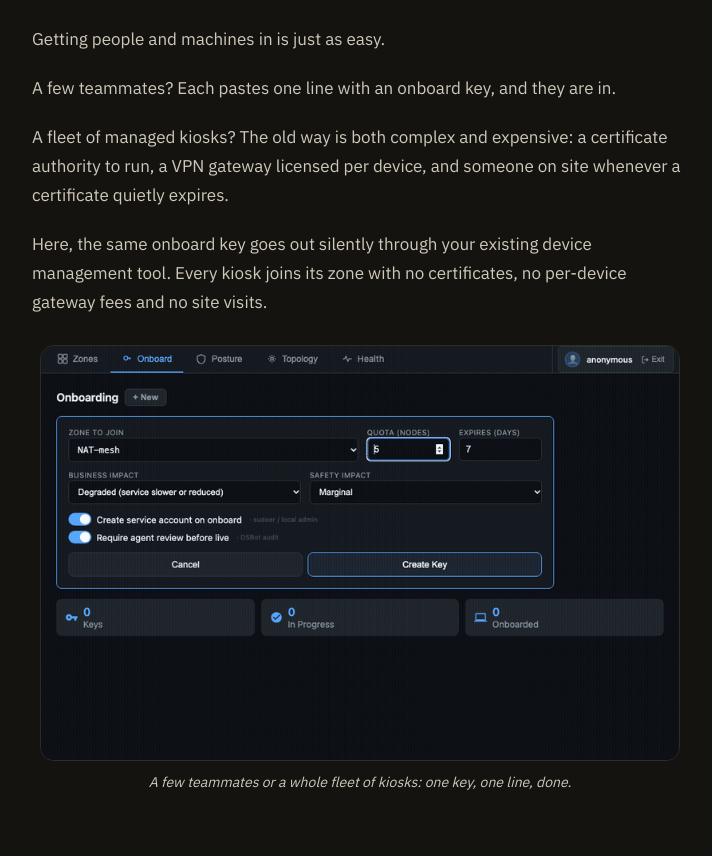
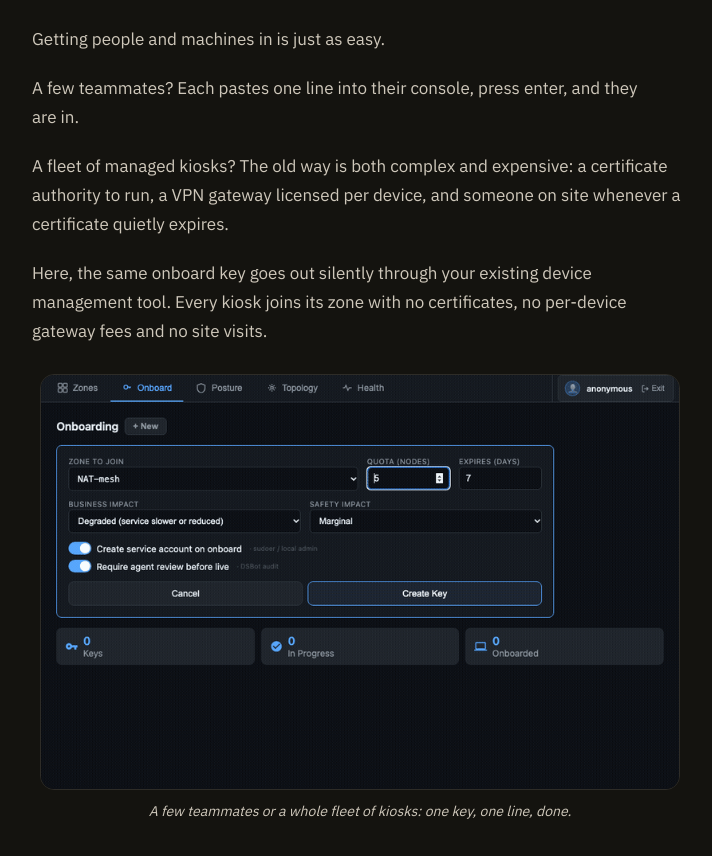
Before and after one commit to jymcheong/edr-site, a plain HTML site: page valuemaxxing.html in a window 1280 px wide. Shown: the part 2305-3161 px from the top of the page, without its empty margins (280-992 px from the left). Drawn offline with Linux system fonts and the light colour scheme.

```diff
--- a/valuemaxxing.html
+++ b/valuemaxxing.html
@@ -120,7 +120,7 @@
 
     <p>Getting people and machines in is just as easy.</p>
 
-    <p>A few teammates? Each pastes one line with an onboard key, and they are in.</p>
+    <p>A few teammates? Each pastes one line into their console, press enter, and they are in.</p>
 
     <p>A fleet of managed kiosks? The old way is both complex and expensive: a certificate authority to run, a VPN gateway licensed per device, and someone on site whenever a certificate quietly expires.</p>
 
```
